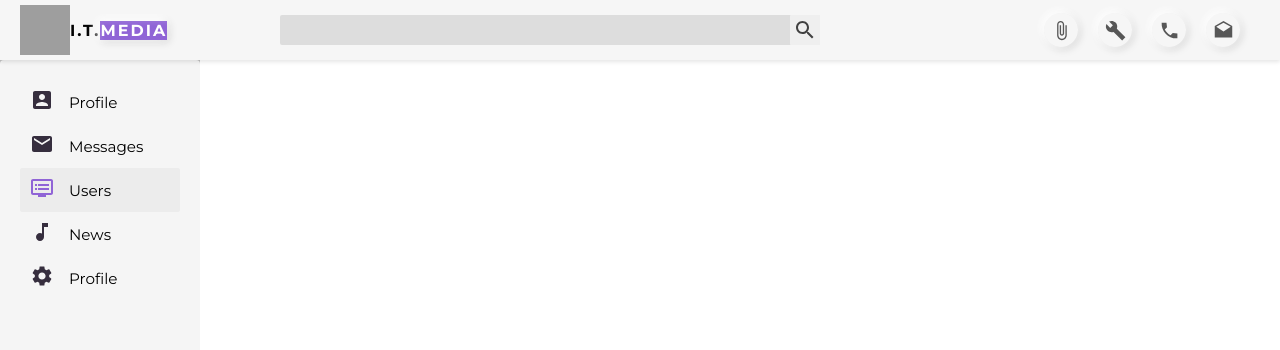
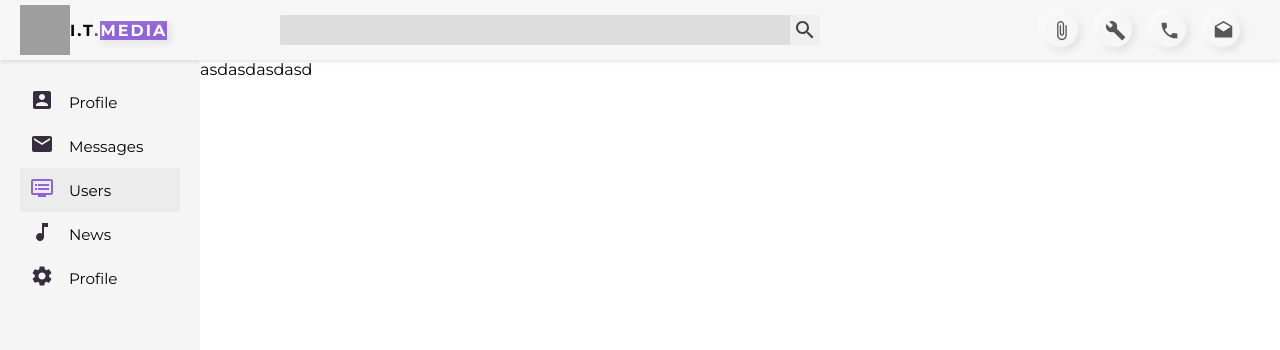
Before and after one commit to whoknow117/TypeScripSocialNetwork, a React (Create React App) app: page /users in a window 1280 px wide. Shown: the top 350 px of the page. Built offline with nearby package versions, Linux system fonts and the light colour scheme; grey boxes are pictures that could not be loaded.

Commit message:
fixed route bug

```diff
--- a/src/App.module.scss
+++ b/src/App.module.scss
@@ -12,3 +12,12 @@
 
 
 }
+
+.routeWrapper {
+
+  grid-area: c;
+  max-width: 100%;
+  height: calc(100vh - 60px);
+  display: flex;
+
+}
--- a/src/App.tsx
+++ b/src/App.tsx
@@ -30,11 +30,13 @@ const App: React.FC<AppPropsType> = ({store}) => {
 
             />
 
-            <Route exact path='/profile'
-                   render={() => <Profile />}/>
-            <Route path="/dialogs"
-                   render={() => <Dialogs store={store}/>}/>
-            <Route path={"/users"} render={() => <Users/>}/>
+           <div className={classes.routeWrapper}>
+               <Route exact path='/profile'
+                      render={() => <Profile />}/>
+               <Route path="/dialogs"
+                      render={() => <Dialogs store={store}/>}/>
+               <Route path="/users" render={() => <Users/>}/>
+           </div>
 
 
         </div>
--- a/src/components/Users/Users.module.scss
+++ b/src/components/Users/Users.module.scss
@@ -2,8 +2,6 @@
 
 
 .users {
-  width: 200px;
-  height: 200px;
-  padding-top: 300px;
-  background: silver;
+
+
 }
```
